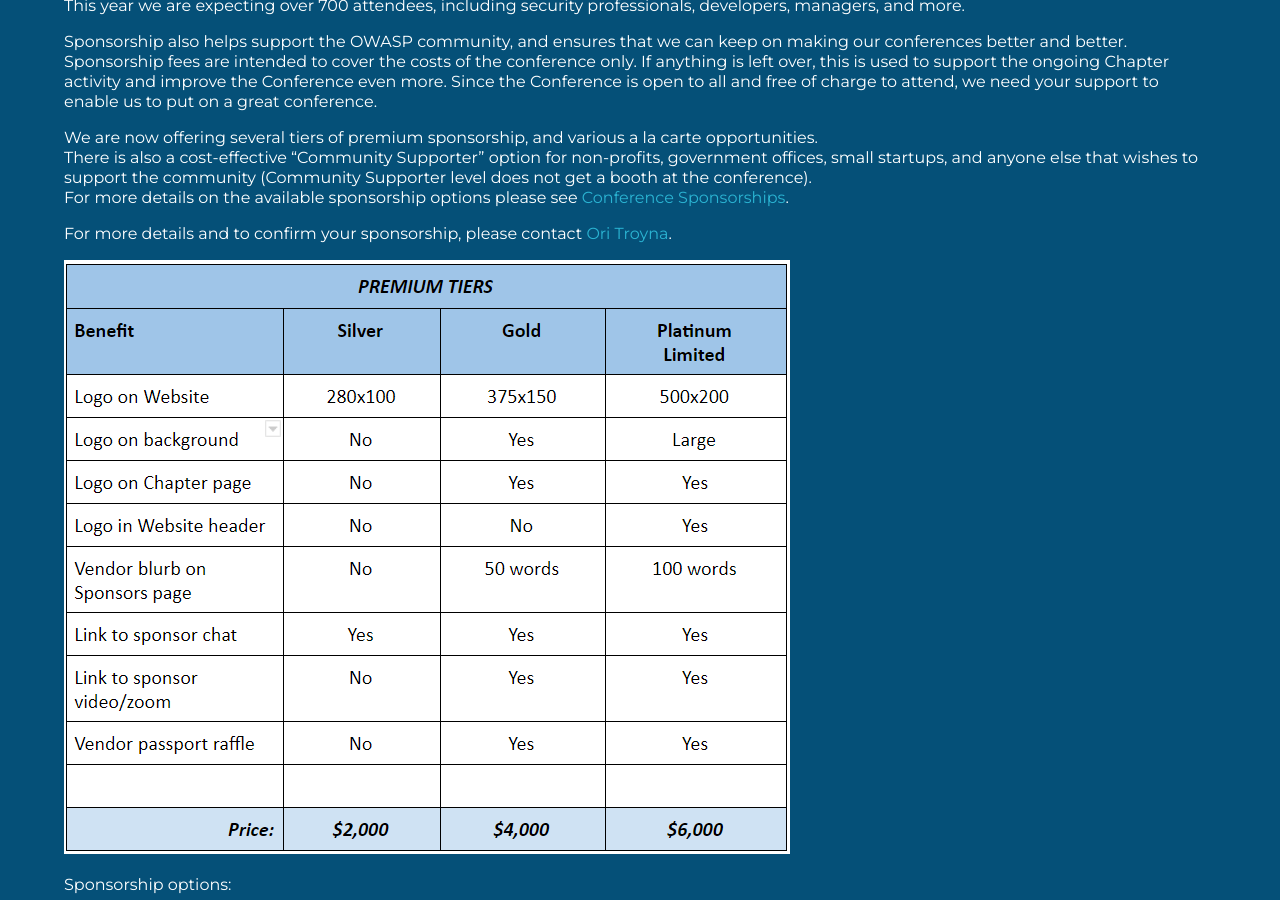
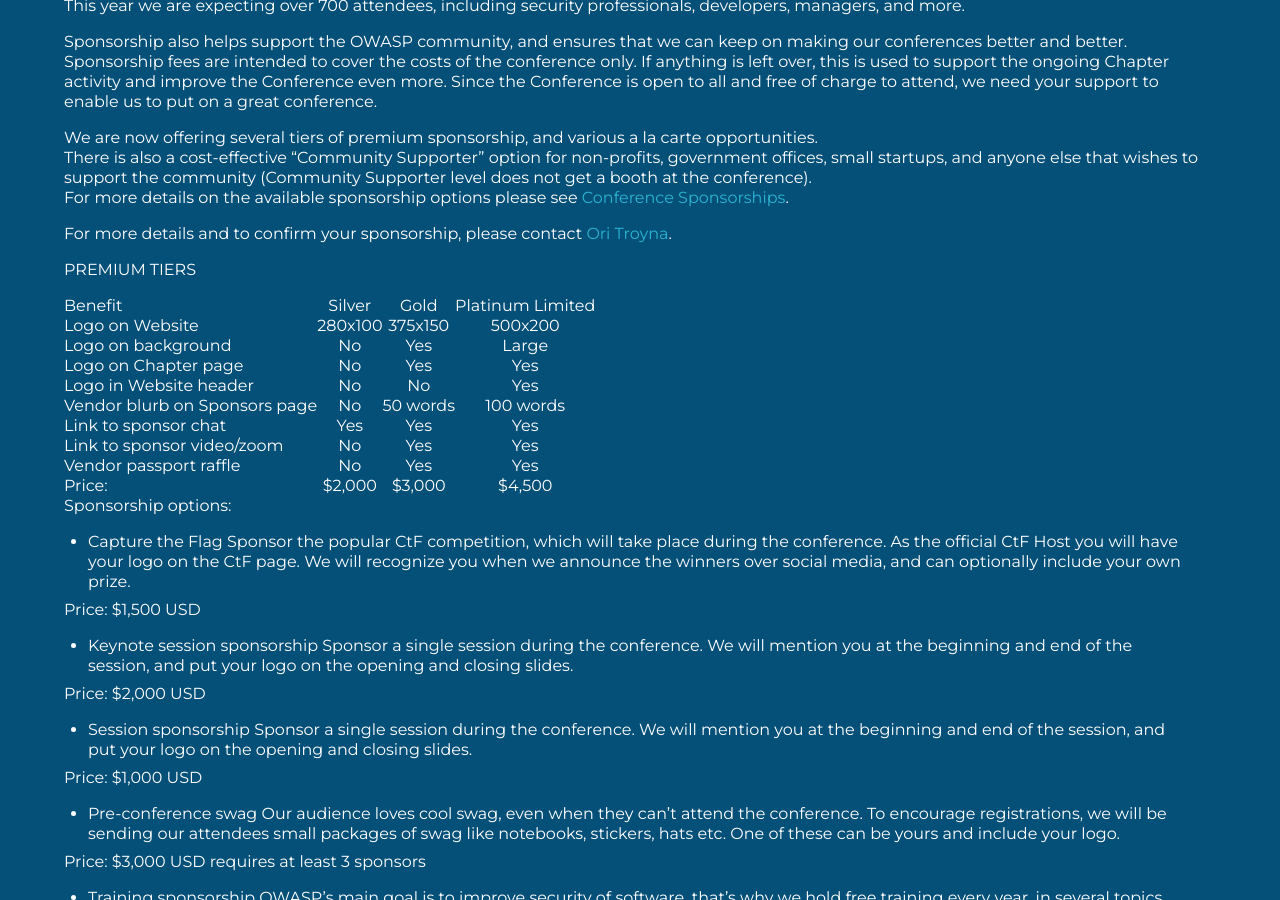
Before and after one commit to OWASP/www-event-appsecil-2023, a Jekyll site: the page built from Sponsors.md, in a window 1280 px wide and 900 px high, scrolled down 488 px. Built offline with Jekyll 4.4.1, drawn with Linux system fonts in a browser that asks for light colours; our own code applies the rules of GitHub Pages for plain Markdown files.

Commit message:
Update Sponsors.md

```diff
--- a/Sponsors.md
+++ b/Sponsors.md
@@ -19,7 +19,20 @@ For more details on the available sponsorship options please see [Conference Spo
 
 For more details and to confirm your sponsorship, please contact [Ori Troyna](mailto:ori.troyna@owasp.org).
 
-![What You Get for Sponsoring AppSec IL 2020]({{ site.url }}/assets/img/AppSec_2020_Sponsor.png "Owasp Israel Sponsoring tiers")
+**PREMIUM TIERS**
+
+| Benefit | Silver | Gold | Platinum Limited |
+| ------------------- |:----------------------:|:---------------:|:--------------:|
+|Logo on Website|   280x100|    375x150|    500x200|
+|Logo on background|    No| Yes|    Large|
+|Logo on Chapter page|  No| Yes|    Yes|
+|Logo in Website header|    No| No| Yes|
+|Vendor blurb on Sponsors page| No| 50 words|   100 words|
+|Link to sponsor chat|  Yes|    Yes|    Yes|
+|Link to sponsor video/zoom|    No| Yes|    Yes|
+|Vendor passport raffle|    No| Yes|    Yes|
+|Price:|    $2,000|     $3,000|     $4,500 |
+
 
 **Sponsorship options:**
 
```
